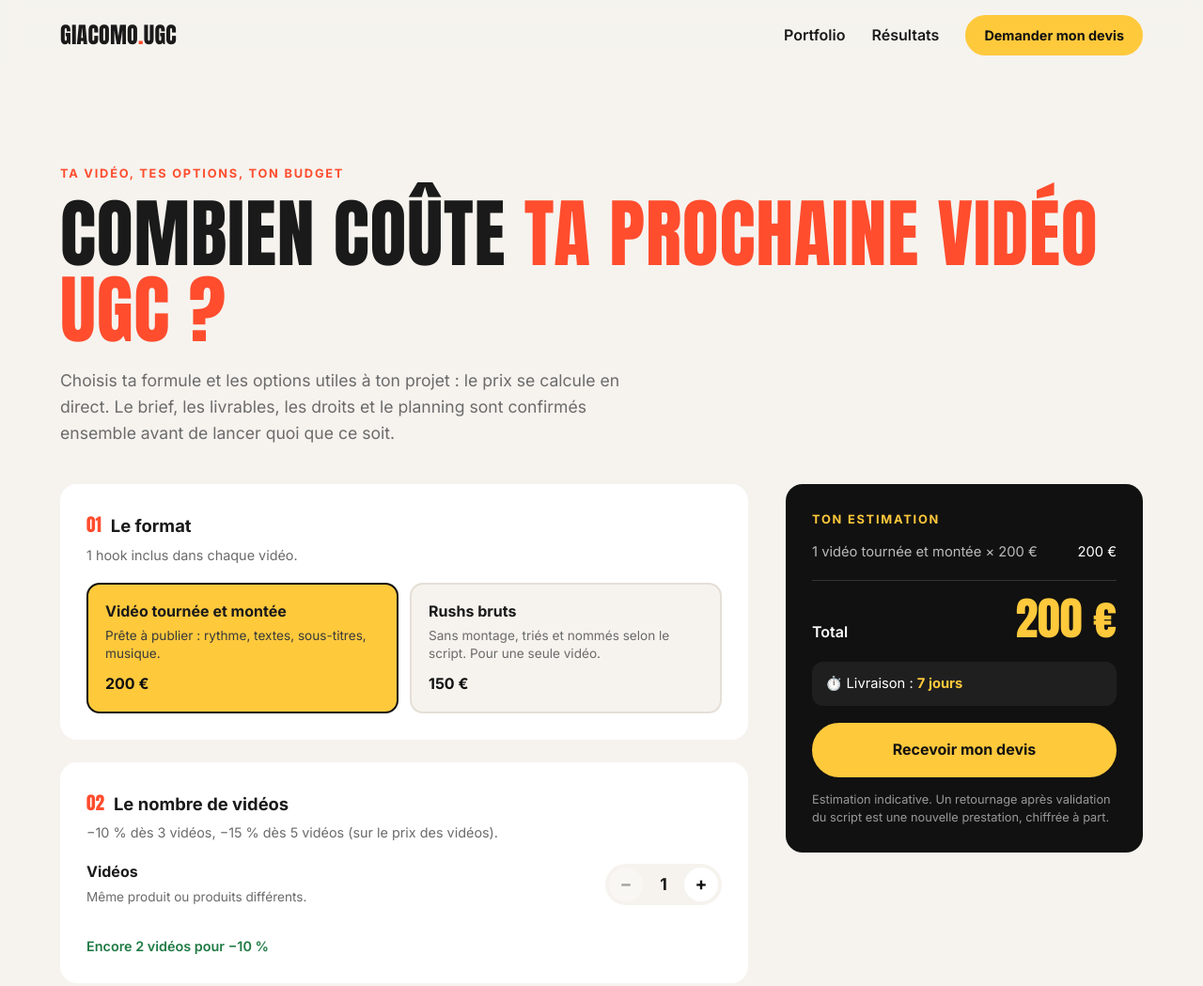
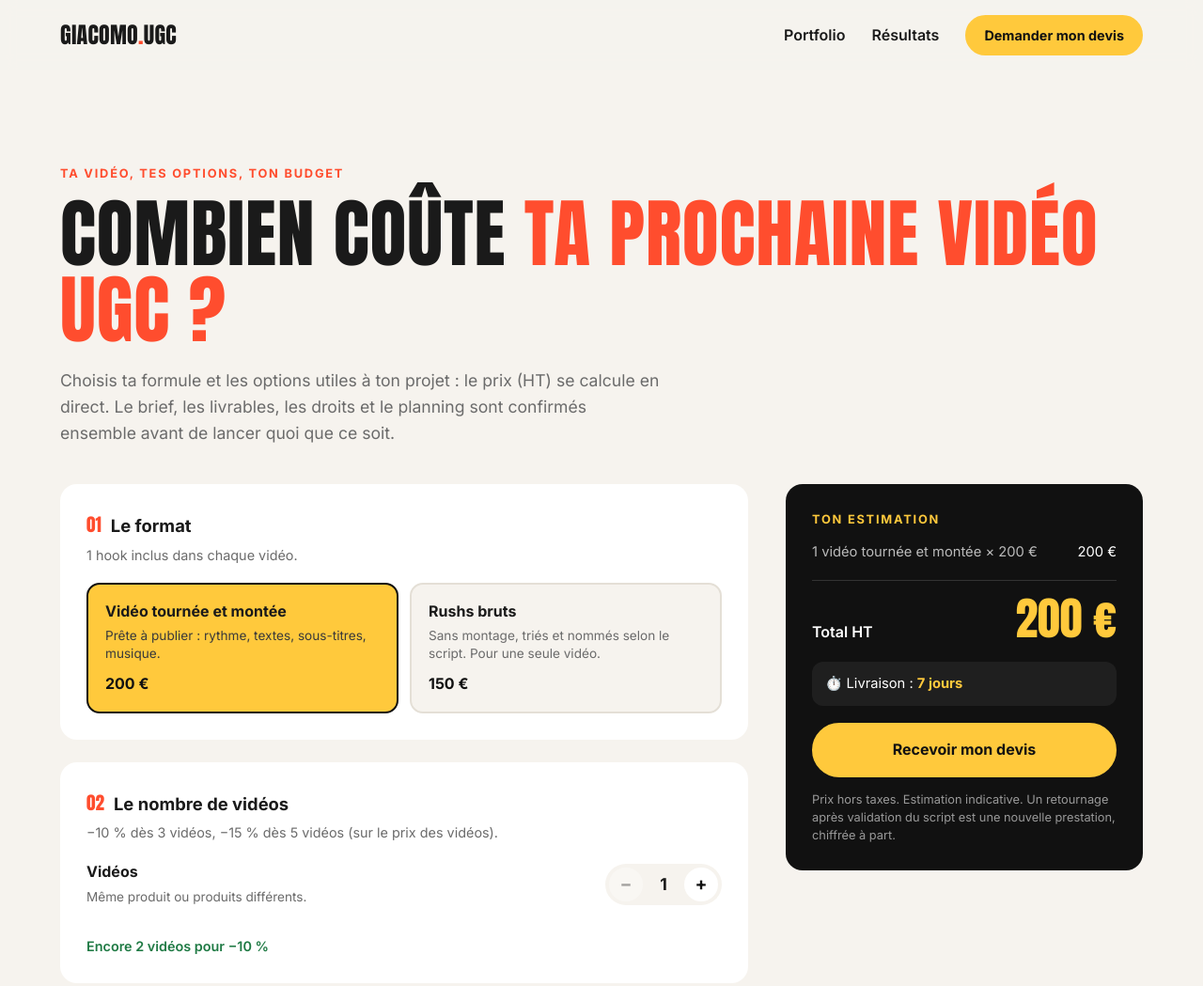
Before and after one commit to giacomougc/giacomougc.github.io, a plain HTML site: page tarifs.html in a window 1280 px wide. Shown: the top 1049 px of the page at 94% size. Drawn offline with Linux system fonts and the light colour scheme.

Commit message:
Tarifs : prix indiqués HT
Co-Authored-By: Claude Opus 5.5 <noreply@anthropic.com>

```diff
--- a/tarifs.html
+++ b/tarifs.html
@@ -151,7 +151,7 @@
     <section class="section tarifs-hero">
       <p class="eyebrow">Ta vidéo, tes options, ton budget</p>
       <h1>Combien coûte <em>ta prochaine vidéo UGC&nbsp;?</em></h1>
-      <p>Choisis ta formule et les options utiles à ton projet : le prix se calcule en direct.
+      <p>Choisis ta formule et les options utiles à ton projet : le prix (HT) se calcule en direct.
         Le brief, les livrables, les droits et le planning sont confirmés ensemble avant de lancer quoi que ce soit.</p>
     </section>
 
@@ -233,11 +233,11 @@
       <aside class="recap" aria-labelledby="recap-titre">
         <p class="eyebrow" id="recap-titre">Ton estimation</p>
         <ul class="recap__lignes" id="recap-lignes"></ul>
-        <div class="recap__total"><span>Total</span><strong id="total">0 €</strong></div>
+        <div class="recap__total"><span>Total HT</span><strong id="total">0 €</strong></div>
         <p class="recap__par" id="par-video"></p>
         <p class="recap__delai" id="delai"></p>
         <a href="#devis" class="btn">Recevoir mon devis</a>
-        <p class="recap__note">Estimation indicative. Un retournage après validation du script est une nouvelle prestation, chiffrée à part.</p>
+        <p class="recap__note">Prix hors taxes. Estimation indicative. Un retournage après validation du script est une nouvelle prestation, chiffrée à part.</p>
       </aside>
     </section>
 
@@ -299,7 +299,7 @@
   </main>
 
   <div class="barre-total" id="barre-total">
-    <span>Total estimé <strong id="total-mobile">0 €</strong></span>
+    <span>Total HT <strong id="total-mobile">0 €</strong></span>
     <a href="#devis" class="btn btn--small">Mon devis</a>
   </div>
 
@@ -400,10 +400,10 @@
         d.has('premiere') ? 'Première collaboration' : '',
       ].filter(Boolean);
       const texte = lignes.map((l) => `• ${l.libelle} : ${l.montant < 0 ? '−' + euros(-l.montant) : euros(l.montant)}`)
-        .concat(options.map((o) => `• ${o}`), `• Délai : ${delai}`, `Total estimé : ${euros(total)}`).join('\n');
+        .concat(options.map((o) => `• ${o}`), `• Délai : ${delai}`, `Total estimé : ${euros(total)} HT`).join('\n');
       document.getElementById('devis-recap').textContent = texte;
       formDevis.elements['Simulation'].value = texte;
-      formDevis.elements['Total estimé'].value = euros(total);
+      formDevis.elements['Total estimé'].value = euros(total) + ' HT';
     }
 
     const formDevis = document.getElementById('form-devis');
```
